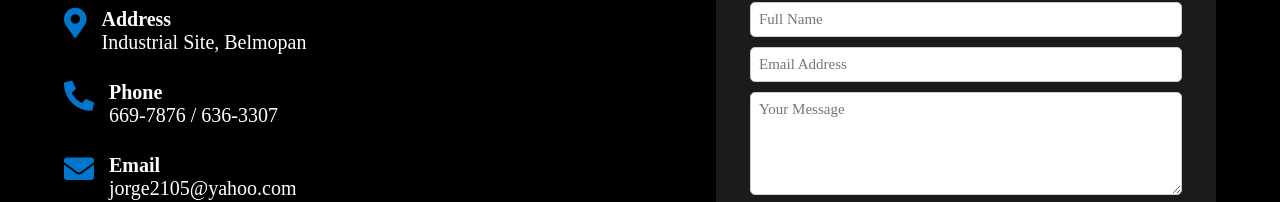
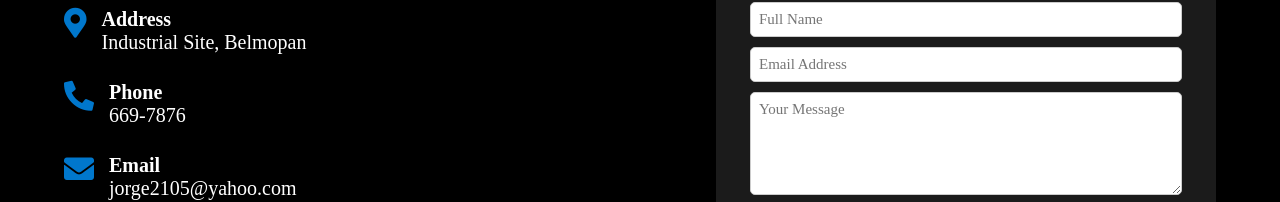
Before and after one commit to isteck/bmpvetjalpuche, a plain HTML site: page contact.html in a window 1280 px wide. Shown: the part 344-546 px from the top of the page. Drawn offline with Linux system fonts and the light colour scheme.

Commit message:
Update contact.html

```diff
--- a/contact.html
+++ b/contact.html
@@ -46,7 +46,7 @@
                     <i class="fas fa-phone-alt"></i>
                     <div>
                         <h3>Phone</h3>
-                        <p>669-7876 / 636-3307</p>
+                        <p>669-7876</p>
                     </div>
                 </div>
                 <div class="info-box">
```
